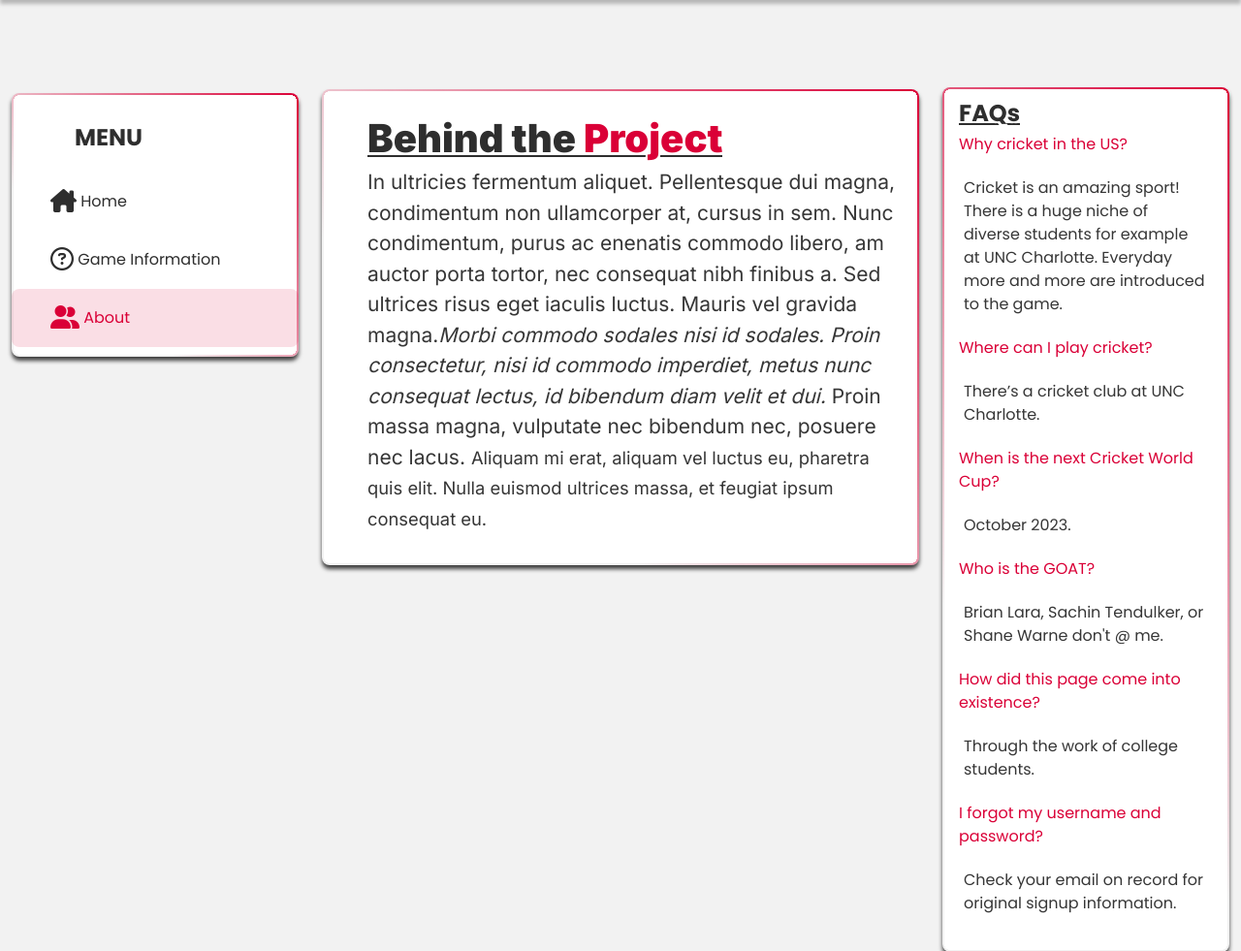
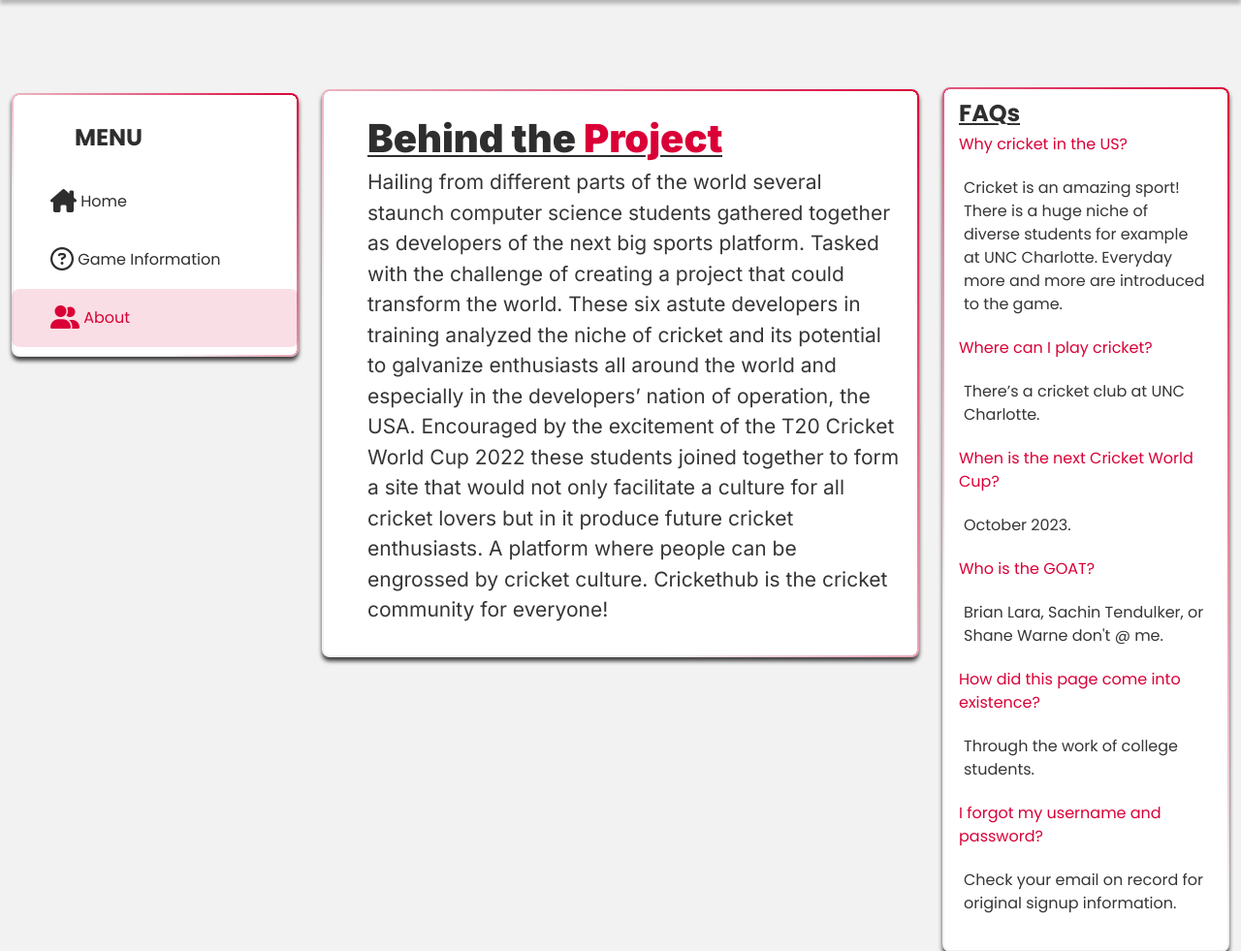
Before and after one commit to Sm3ggl3s/CricketHub, a Flask app: page /about in a window 1280 px wide. Shown: the part 70-1051 px from the top of the page at 97% size. Run offline with Flask 2, Linux system fonts and the light colour scheme; some libraries are stand-ins or nearby versions.

Commit message:
The users can now see information about the designers on the about page

```diff
--- a/templates/about.html
+++ b/templates/about.html
@@ -8,13 +8,7 @@
 <div class="col-md-6">
     <div class="container part box-outline">
         <h3 class="post-header">Behind the <span class="proj">Project</span> </h3>
-        <p class="post-details"> In ultricies fermentum aliquet. Pellentesque dui magna, condimentum non
-            ullamcorper at, cursus in sem. Nunc condimentum, purus ac enenatis commodo libero, am auctor porta
-            tortor, nec consequat nibh finibus a. Sed ultrices risus eget iaculis luctus. Mauris vel gravida
-            magna.<em>Morbi commodo sodales nisi id sodales. Proin consectetur, nisi id commodo imperdiet, metus
-                nunc consequat lectus, id bibendum diam velit et dui.</em> Proin massa magna, vulputate nec
-            bibendum nec, posuere nec lacus. <small>Aliquam mi erat, aliquam vel luctus eu, pharetra quis elit.
-                Nulla euismod ultrices massa, et feugiat ipsum consequat eu.</small>
+        <p class="post-details">Hailing from different parts of the world several staunch computer science students gathered together as developers of the next big sports platform. Tasked with the challenge of creating a project that could transform the world. These six astute developers in training analyzed the niche of cricket and its potential to galvanize enthusiasts all around the world and especially in the developers’ nation of operation, the USA. Encouraged by the excitement of the T20 Cricket World Cup 2022 these students joined together to form a site that would not only facilitate a culture for all cricket lovers but in it produce future cricket enthusiasts. A platform where people can be engrossed by cricket culture. Crickethub is the cricket community for everyone!
     </div>
 </div>
 
```
